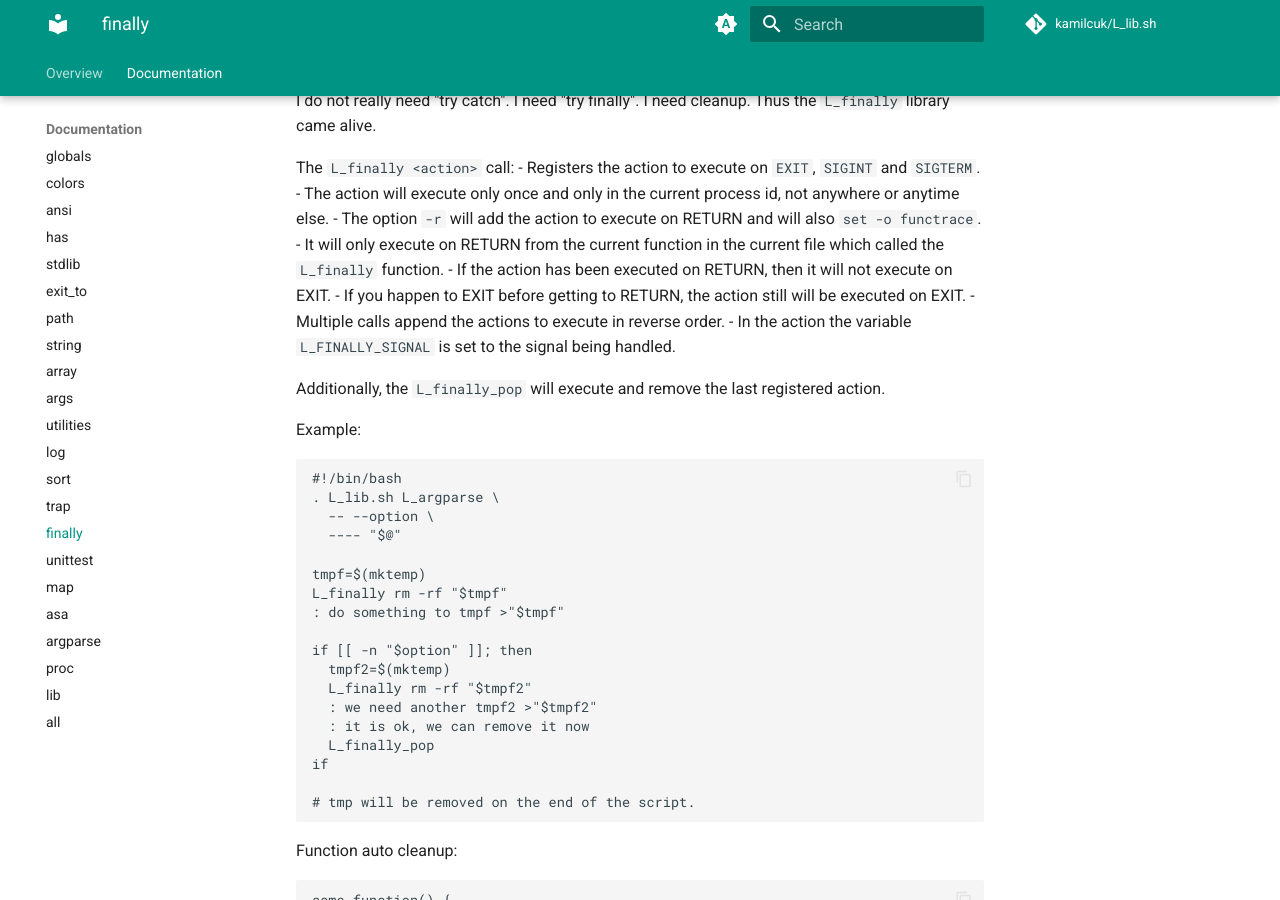
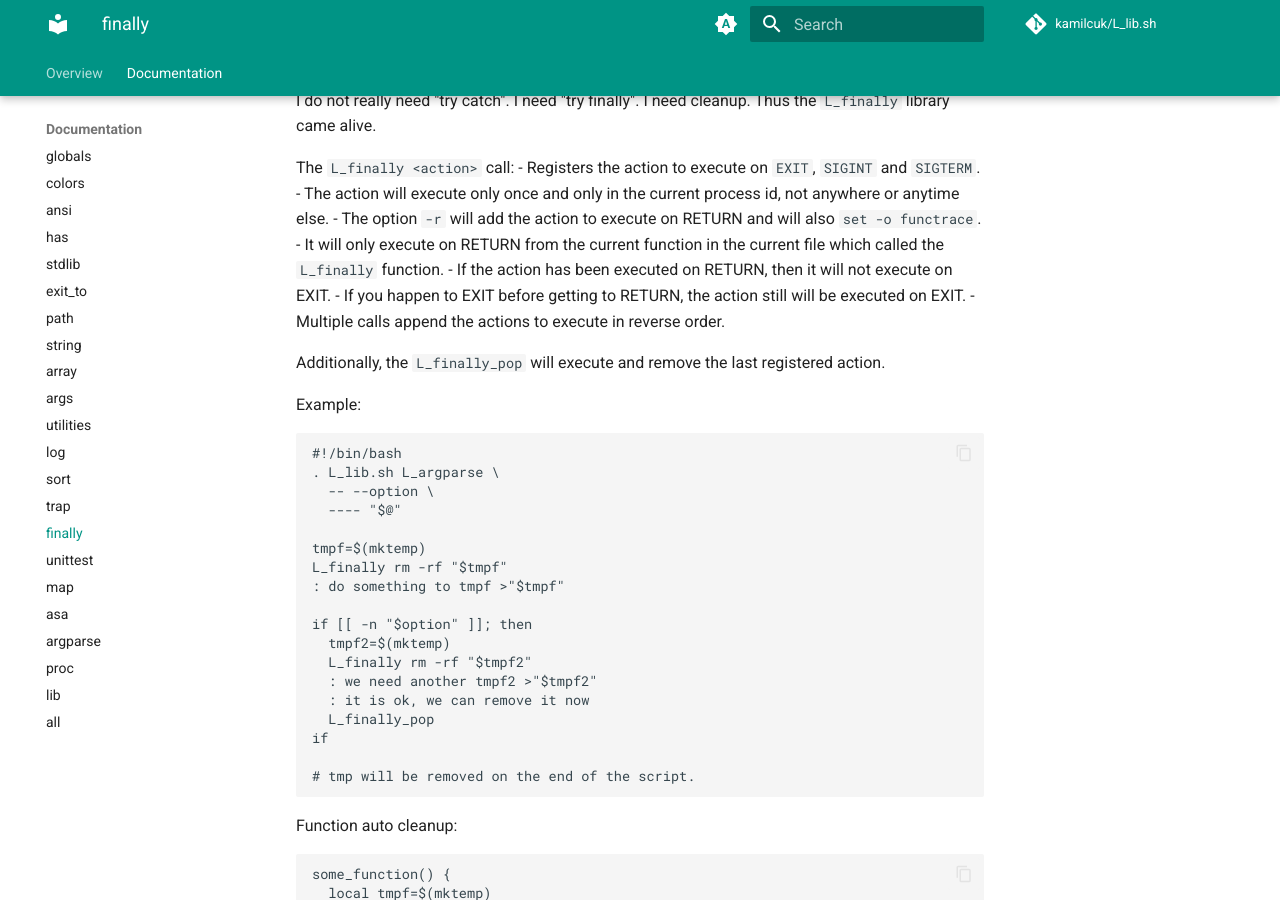
Before and after one commit to Kamilcuk/L_lib, an MkDocs documentation site: the page built from docs/section/finally.md, in a window 1280 px wide and 900 px high, scrolled down 351 px. Built offline with MkDocs 1.6.1 and Material for MkDocs 9.7.7, drawn with Linux system fonts in a browser that asks for light colours; comment, search, counter and statistics services are not loaded.

Commit message:
finally: fixes

```diff
--- a/docs/section/finally.md
+++ b/docs/section/finally.md
@@ -18,7 +18,6 @@ The `L_finally <action>` call:
       - If the action has been executed on RETURN, then it will not execute on EXIT.
       - If you happen to EXIT before getting to RETURN, the action still will be executed on EXIT.
   - Multiple calls append the actions to execute in reverse order.
-  - In the action the variable `L_FINALLY_SIGNAL` is set to the signal being handled.
 
 Additionally, the `L_finally_pop` will execute and remove the last registered action.
 
```
Also changed, not shown: 2 other files.
